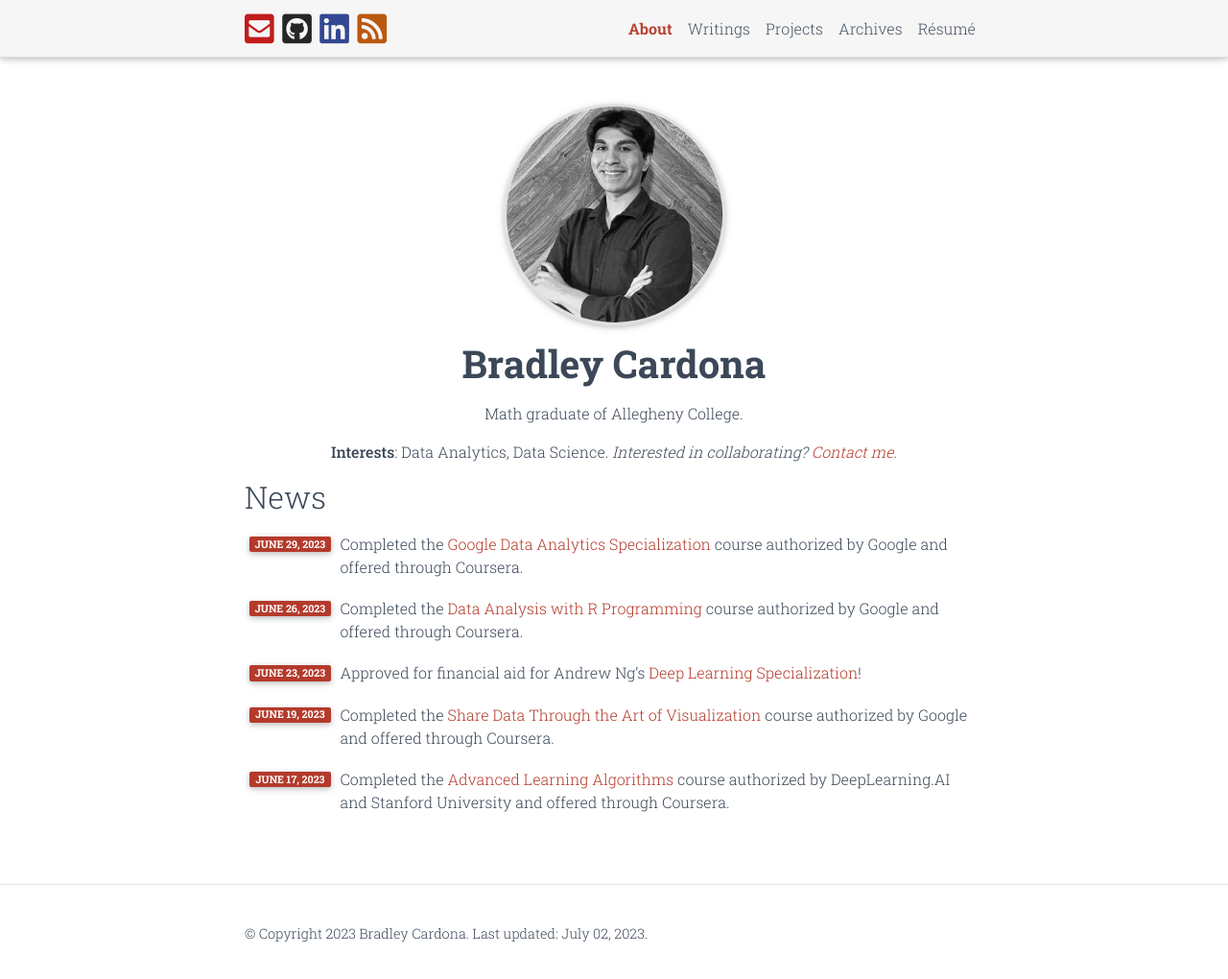
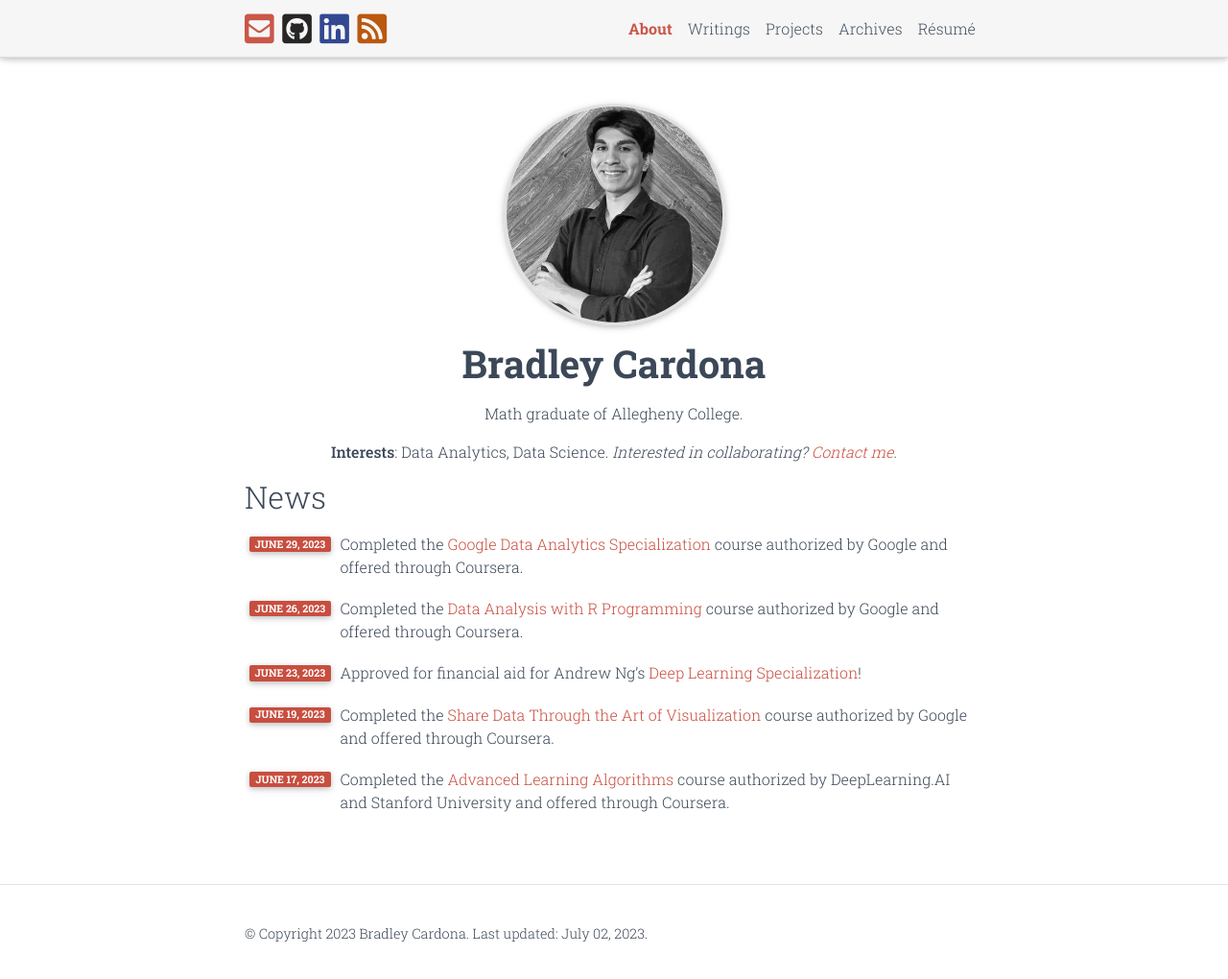
Before and after one commit to BMCARDONA/bmcardona.github.io, a Jekyll site: the page built from _pages/about.md, in a window 1280 px wide and 1024 px high. Shown: the top 1020 px of the window at 96% size. Built offline with Jekyll 4.4.1, drawn with Linux system fonts in a browser that asks for light colours; full-size pictures stand in for the smaller copies a plugin makes; comment, search, counter and statistics services are not loaded; a style sheet for code colours, icons or effects is not loaded.

Commit message:
change red color

```diff
--- a/_includes/social.html
+++ b/_includes/social.html
@@ -1,5 +1,5 @@
             {%- if site.email -%}
-            <a href="mailto:{{ site.email | encode_email }}" title="email"><i class="fas fa-envelope-square" style="color: #bf1010;"></i></a>
+            <a href="mailto:{{ site.email | encode_email }}" title="email"><i class="fas fa-envelope-square" style="color: #c84e3f;"></i></a>
             {% endif %}
             {%- if site.telegram_username -%}
             <a href="https://telegram.me/{{ site.telegram_username }}" title="telegram"><i class="fab fa-telegram"></i></a>
--- a/_sass/_variables.scss
+++ b/_sass/_variables.scss
@@ -26,7 +26,7 @@ $light-mode-color:    rgb(224, 225, 225);
 // $dark-mode-color:     #001f24;
 $dark-mode-color:     rgb(33, 37, 45);
 $dark-font-color:     #3c4858;
-$wolfram-color:       rgb(180, 58, 43);
+$wolfram-color:       #c84e3f;
 // $wolfram-color:       rgb(33, 82, 206);
 $soft-purple-color:   #643b95 !default;
 $soft-pink-color:     #e84444 !default;
```
